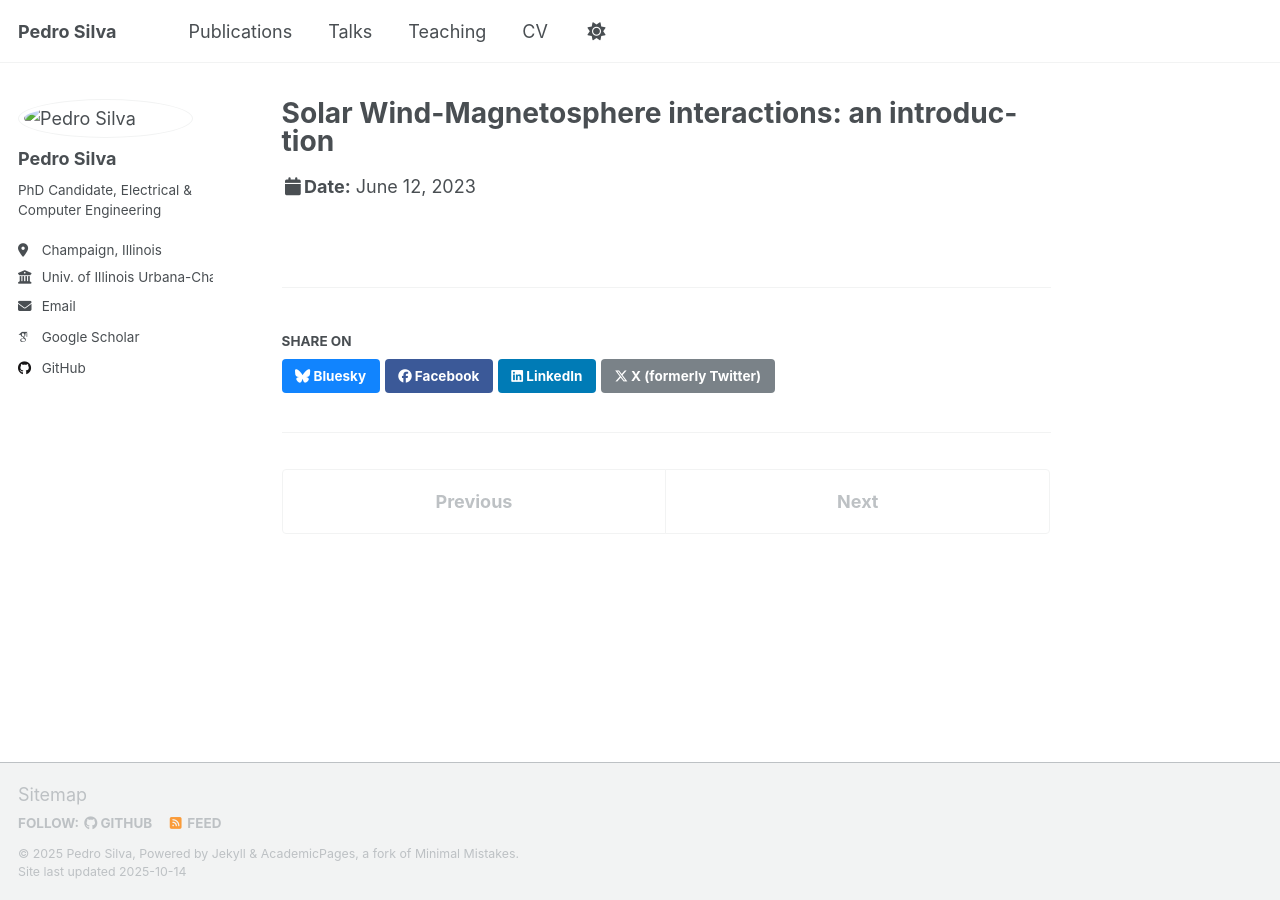
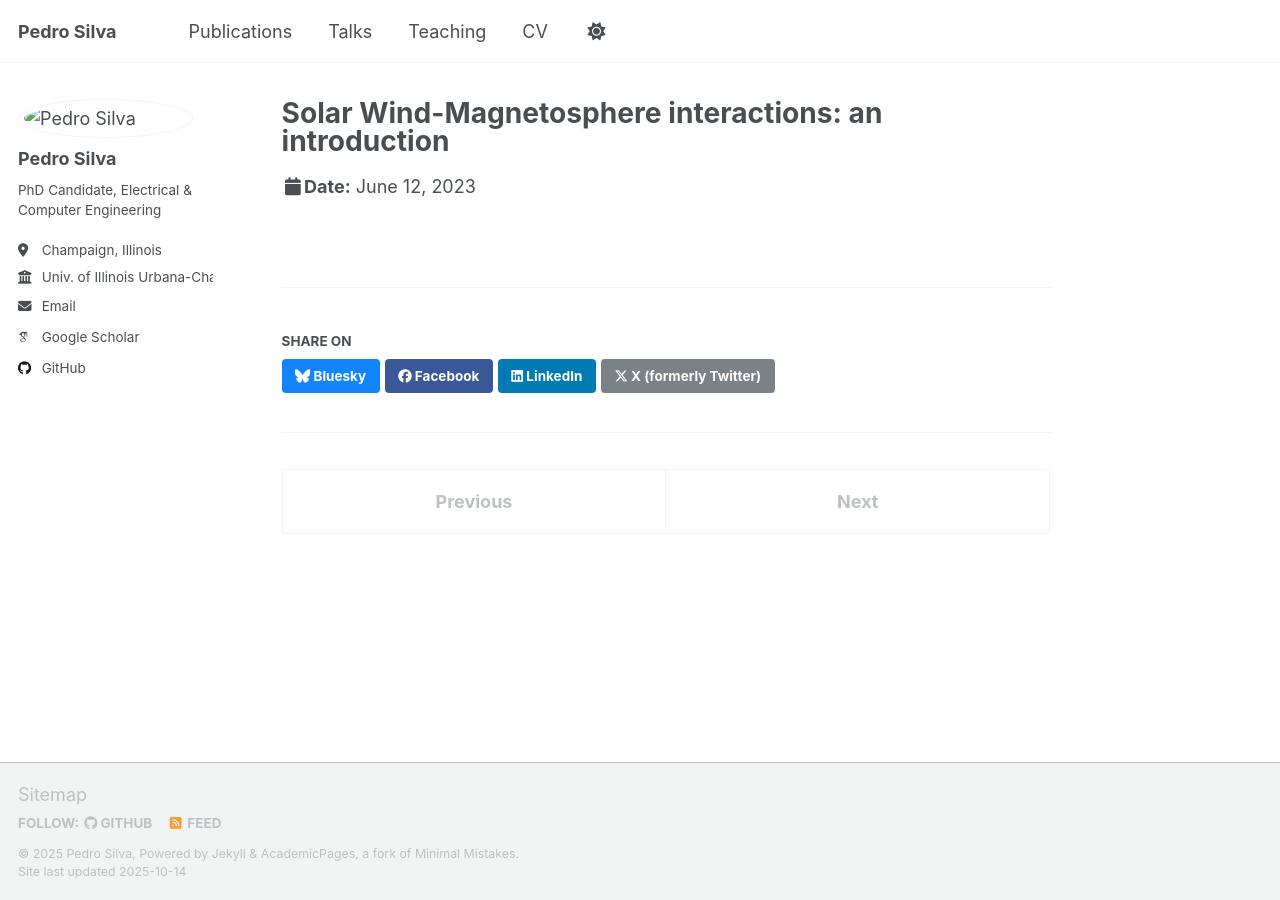
Before and after one commit to pedrocarv/pedrocarv.github.io, a Jekyll site: the page built from _talks/2023-06-12-tutorialGEM.md, in a window 1280 px wide. Built offline with Jekyll 4.4.1, drawn with Linux system fonts in a browser that asks for light colours; some web fonts are replaced; a script that is not in the unit is left out.

Commit message:
Update 2023-06-12-tutorialGEM.md

```diff
--- a/_talks/2023-06-12-tutorialGEM.md
+++ b/_talks/2023-06-12-tutorialGEM.md
@@ -1,6 +1,5 @@
 ---
-title: "Solar Wind-Magnetosphere interactions: an introduc-
-tion"
+title: "Solar Wind-Magnetosphere interactions: an introduction"
 collection: talks
 type: "Tutorial"
 permalink: /talks/2013-03-01-tutorial-1
```
